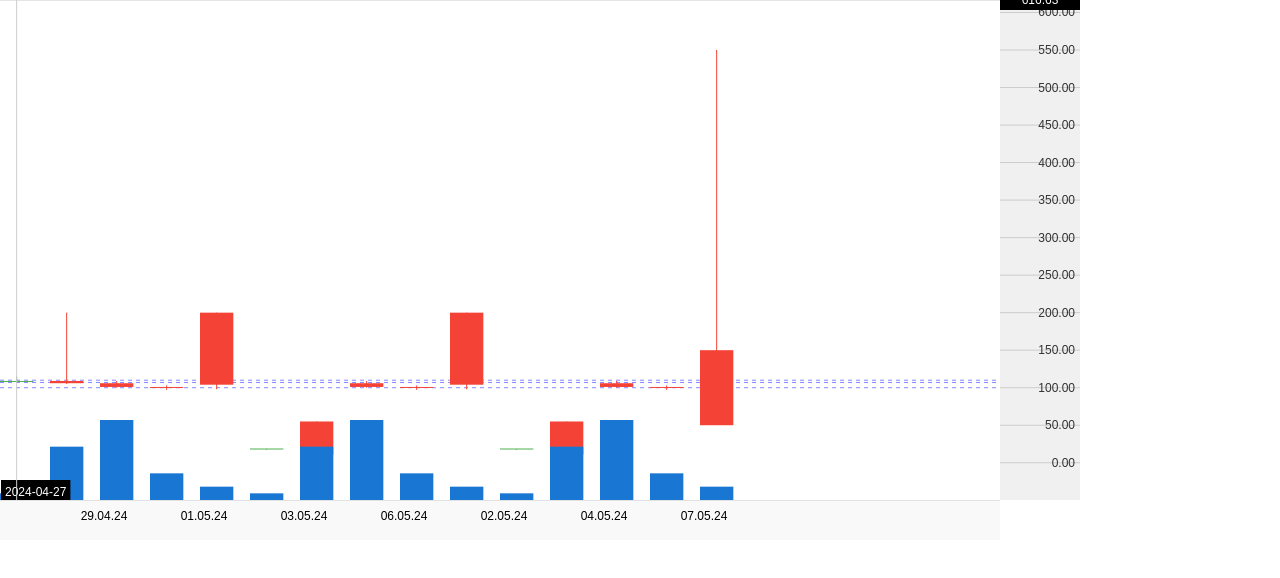
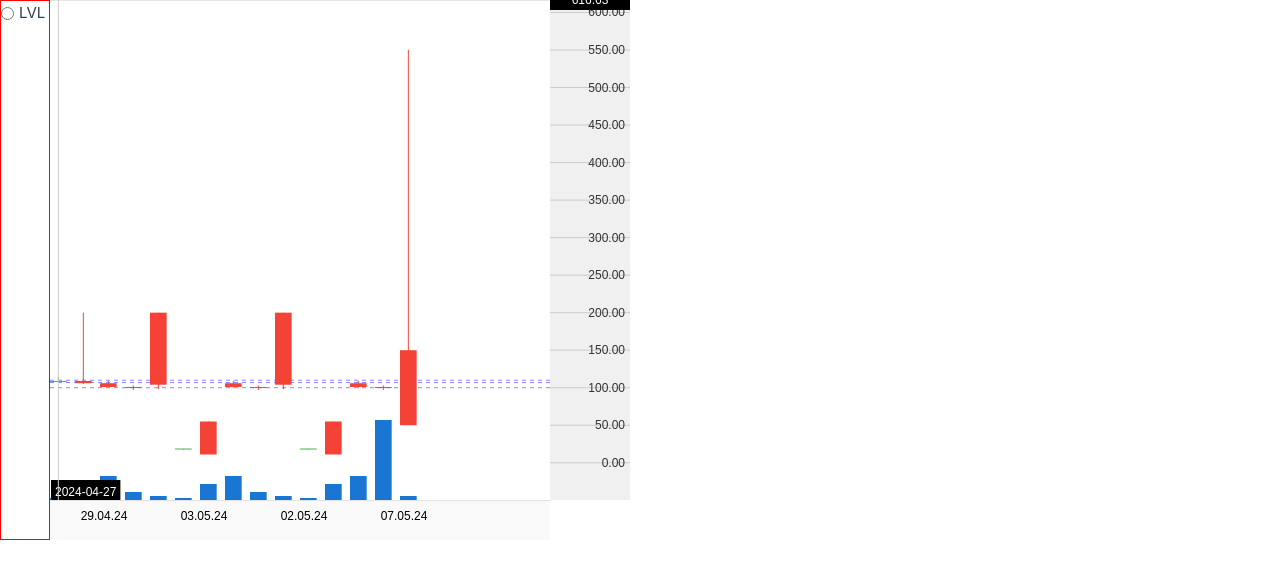
Before and after one commit to ZhigarMosta/stocks-analitics, a Vue app: page / in a window 1280 px wide. Shown: the top 578 px of the page. Built offline with nearby package versions, Linux system fonts and the light colour scheme.

Commit message:
added layout instruments, lvl instrument, code refactor

```diff
--- a/src/App.vue
+++ b/src/App.vue
@@ -1,8 +1,21 @@
 <template>
-  <div class="chart-container">
+  <div class="chart">
+    <div class="chart-instruments">
+      <div class="chart-instrument">
+        <input
+          type="radio"
+          @click="onSwitchInstrumentToLevels"
+          :checked="instrimentActiv === Instruments.LVL"
+          name="instruments"
+        />
+        <p class="chart-instrument__text">LVL</p>
+      </div>
+    </div>
+    <div>
+      <div class="chart-wrapper">
         <canvas
           ref="mainCanvas"
-      class="main-canvas"
+          class="chart-candles"
           :width="width"
           :height="height"
           @mousedown="startPan"
@@ -10,26 +23,27 @@
           @mouseleave="endPan"
           @mousemove="onMouseMove"
           @wheel="onMainWheel"
+          @contextmenu.prevent="onAddInstrument"
         />
-
         <canvas
           ref="priceCanvas"
-      class="price-canvas"
+          class="chart-price"
           :width="priceCanvasWidth"
           :height="height"
           @wheel="onPriceWheel"
         />
       </div>
-
       <canvas
         ref="timeCanvas"
-    class="time-canvas"
+        class="chart-time"
         :width="width"
         :height="timeCanvasHeight"
       />
+    </div>
+  </div>
 </template>
 
-<script setup>
+<script setup lang="ts">
 import { ref, onMounted, watch } from "vue";
 
 const mainCanvas = ref(null);
@@ -37,7 +51,7 @@ const priceCanvas = ref(null);
 const ctx = ref(null);
 const priceCtx = ref(null);
 
-const width = ref(1000);
+const width = ref(500);
 const height = ref(500);
 const priceCanvasWidth = 80;
 
@@ -57,6 +71,11 @@ const priceRange = ref();
 const timeCanvas = ref(null);
 const timeCtx = ref(null);
 const timeCanvasHeight = 40;
+
+enum Instruments {
+  LVL = 1,
+}
+const instrimentActiv = ref(null);
 
 const candles = ref([
   {
@@ -201,7 +220,7 @@ const candles = ref([
     low: 97,
     close: 100,
     date: "2024-05-06",
-    volume: 2000,
+    volume: 20000,
   },
   {
     time: 7,
@@ -286,23 +305,9 @@ function drawTimeAxis() {
   ctx.moveTo(0, 0);
   ctx.lineTo(width.value, 0);
   ctx.stroke();
+  ctx.translate(100, 100);
 }
 
-function startPan(e) {
-  dragging.value = true;
-  lastMouse.value = { x: e.offsetX, y: e.offsetY };
-}
-
-function endPan() {
-  dragging.value = false;
-}
-
-function priceFromY(y) {
-  const drawableHeight = height.value - 100;
-  const visualCenter = height.value / 2 + offset.value.y;
-  const normalized = (visualCenter - y) / (drawableHeight * priceScale.value);
-  return centerPrice.value + normalized * priceRange.value;
-}
 function drawHoverDate(ctx) {
   if (!candles.value.length) return;
 
@@ -428,58 +433,23 @@ function drawVolumes(ctx) {
   });
 }
 
-function drawChart() {
-  const context = ctx.value;
-  context.clearRect(0, 0, width.value, height.value);
-
-  context.save();
-
-  context.translate(offset.value.x, 0);
-  context.scale(scale.value, 1);
-  drawLevels(context);
-  drawCandlesBodiesOnly(context);
-  drawTimeAxis();
-  drawVolumes(context);
-
-  context.restore();
-
-  drawHoverDate(context);
-  drawWicksUnscaled(context);
-  drawHoverLine(context);
-  // drawGrid(context);
-  drawPriceScale();
-  drawHoverPriceLine(context);
-  drawHoverHighLowLine(context);
+function onAddInstrument(e) {
+  if (instrimentActiv.value === Instruments.LVL) {
+    addLevls(e);
+  }
 }
 
-function drawCandlesBodiesOnly(ctx) {
-  candles.value.forEach((c, i) => {
-    const x = i * (candleWidth.value + spacing.value);
-    const openY = scaleYFromPrice(c.open);
-    const closeY = scaleYFromPrice(c.close);
-    const bodyTop = Math.min(openY, closeY);
-    const bodyHeight = Math.abs(openY - closeY);
-    const color = c.close >= c.open ? "#4caf50" : "#f44336";
-
-    ctx.fillStyle = color;
-    ctx.fillRect(x, bodyTop, candleWidth.value, Math.max(1, bodyHeight));
-  });
+function onSwitchInstrumentToLevels() {
+  instrimentActiv.value === Instruments.LVL
+    ? (instrimentActiv.value = null)
+    : (instrimentActiv.value = Instruments.LVL);
 }
 
-function drawWicksUnscaled(ctx) {
-  candles.value.forEach((c, i) => {
-    const x = i * (candleWidth.value + spacing.value) + candleWidth.value / 2;
-    const highY = scaleYFromPrice(c.high);
-    const lowY = scaleYFromPrice(c.low);
-    const color = c.close >= c.open ? "#4caf50" : "#f44336";
+function addLevls(e) {
+  e.preventDefault();
+  levels.value.push(priceFromY(e.offsetY));
 
-    ctx.strokeStyle = color;
-    ctx.lineWidth = 1;
-    ctx.beginPath();
-    ctx.moveTo(x * scale.value + offset.value.x, highY);
-    ctx.lineTo(x * scale.value + offset.value.x, lowY);
-    ctx.stroke();
-  });
+  drawChart();
 }
 
 function drawLevels(ctx) {
@@ -502,20 +472,42 @@ function drawLevels(ctx) {
   ctx.restore();
 }
 
-function getNicePriceStep(range, lines) {
-  const roughStep = range / lines;
-  const exponent = Math.floor(Math.log10(roughStep));
-  const fraction = roughStep / Math.pow(10, exponent);
+function drawCandlesBodiesOnly(ctx) {
+  candles.value.forEach((c, i) => {
+    const x = i * (candleWidth.value + spacing.value);
+    const openY = scaleYFromPrice(c.open);
+    const closeY = scaleYFromPrice(c.close);
+    const bodyTop = Math.min(openY, closeY);
+    const bodyHeight = Math.abs(openY - closeY);
+    const color = c.close >= c.open ? "#4caf50" : "#f44336";
 
-  let niceFraction;
-  if (fraction < 1.5) niceFraction = 1;
-  else if (fraction < 3) niceFraction = 2;
-  else if (fraction < 7) niceFraction = 5;
-  else niceFraction = 10;
-
-  return niceFraction * Math.pow(10, exponent);
+    ctx.fillStyle = color;
+    ctx.fillRect(x, bodyTop, candleWidth.value, Math.max(1, bodyHeight));
+  });
 }
 
+function priceFromY(y) {
+  const drawableHeight = height.value - 100;
+  const visualCenter = height.value / 2 + offset.value.y;
+  const normalized = (visualCenter - y) / (drawableHeight * priceScale.value);
+  return centerPrice.value + normalized * priceRange.value;
+}
+
+function drawWicksUnscaled(ctx) {
+  candles.value.forEach((c, i) => {
+    const x = i * (candleWidth.value + spacing.value) + candleWidth.value / 2;
+    const highY = scaleYFromPrice(c.high);
+    const lowY = scaleYFromPrice(c.low);
+    const color = c.close >= c.open ? "#4caf50" : "#f44336";
+
+    ctx.strokeStyle = color;
+    ctx.lineWidth = 1;
+    ctx.beginPath();
+    ctx.moveTo(x * scale.value + offset.value.x, highY);
+    ctx.lineTo(x * scale.value + offset.value.x, lowY);
+    ctx.stroke();
+  });
+}
 function drawPriceScale() {
   const context = priceCtx.value;
   context.clearRect(0, 0, priceCanvasWidth, height.value);
@@ -567,6 +559,20 @@ function drawPriceScale() {
   );
 }
 
+function getNicePriceStep(range, lines) {
+  const roughStep = range / lines;
+  const exponent = Math.floor(Math.log10(roughStep));
+  const fraction = roughStep / Math.pow(10, exponent);
+
+  let niceFraction;
+  if (fraction < 1.5) niceFraction = 1;
+  else if (fraction < 3) niceFraction = 2;
+  else if (fraction < 7) niceFraction = 5;
+  else niceFraction = 10;
+
+  return niceFraction * Math.pow(10, exponent);
+}
+
 function drawHoverLine(ctx) {
   ctx.strokeStyle = "#cccccc";
   ctx.beginPath();
@@ -578,6 +584,30 @@ function drawHoverLine(ctx) {
   ctx.fillStyle = "#000";
   ctx.font = "12px sans-serif";
   ctx.fillText(price.toFixed(2), 5, mouse.value.y - 5);
+}
+
+function drawChart() {
+  const context = ctx.value;
+  context.clearRect(0, 0, width.value, height.value);
+
+  context.save();
+
+  context.translate(offset.value.x, 0);
+  context.scale(scale.value, 1);
+  drawLevels(context);
+  drawCandlesBodiesOnly(context);
+  drawTimeAxis();
+  drawVolumes(context);
+
+  context.restore();
+
+  drawHoverDate(context);
+  drawWicksUnscaled(context);
+  drawHoverLine(context);
+  // drawGrid(context);
+  drawPriceScale();
+  drawHoverPriceLine(context);
+  drawHoverHighLowLine(context);
 }
 
 function onMainWheel(e) {
@@ -613,6 +643,15 @@ function onPriceWheel(e) {
   centerPrice.value += priceBefore - priceAfter;
 
   drawChart();
+}
+
+function startPan(e) {
+  dragging.value = true;
+  lastMouse.value = { x: e.offsetX, y: e.offsetY };
+}
+
+function endPan() {
+  dragging.value = false;
 }
 
 function onMouseMove(e) {
@@ -659,25 +698,41 @@ onMounted(() => {
 </script>
 
 <style scoped>
-.chart-container {
+.chart-wrapper {
   display: flex;
   background: #fff;
   overflow: hidden;
 }
 
-.main-canvas {
+.chart-candles {
   display: block;
   background: #ffffff;
   cursor: grab;
 }
 
-.price-canvas {
+.chart-price {
   display: block;
   background: #f0f0f0;
 }
 
-.time-canvas {
+.chart-time {
   display: block;
   background: #f9f9f9;
 }
+.chart-instruments {
+  border: 1px solid red;
+  width: 50px;
+
+  display: flex;
+  flex-direction: column;
+  gap: 10px;
+}
+.chart {
+  display: flex;
+}
+.chart-instrument {
+  display: flex;
+  gap: 5px;
+  align-items: center;
+}
 </style>
```
Lines whose indentation alone changed are shown as unchanged.
